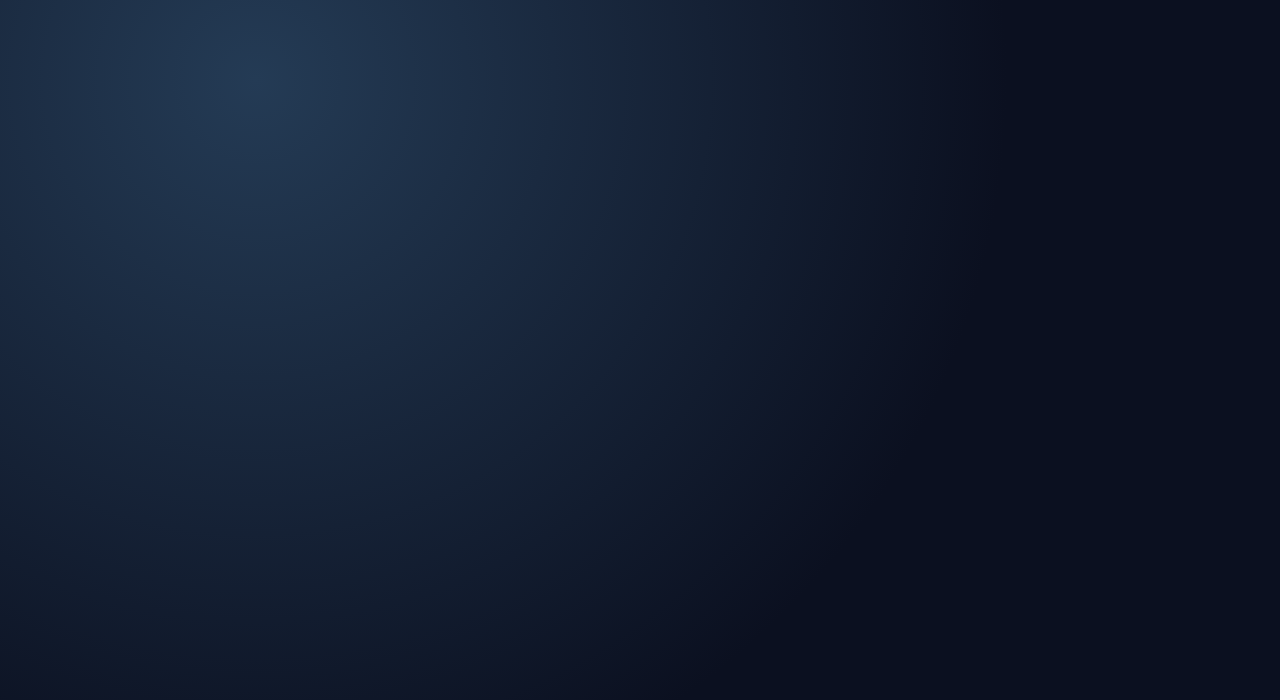
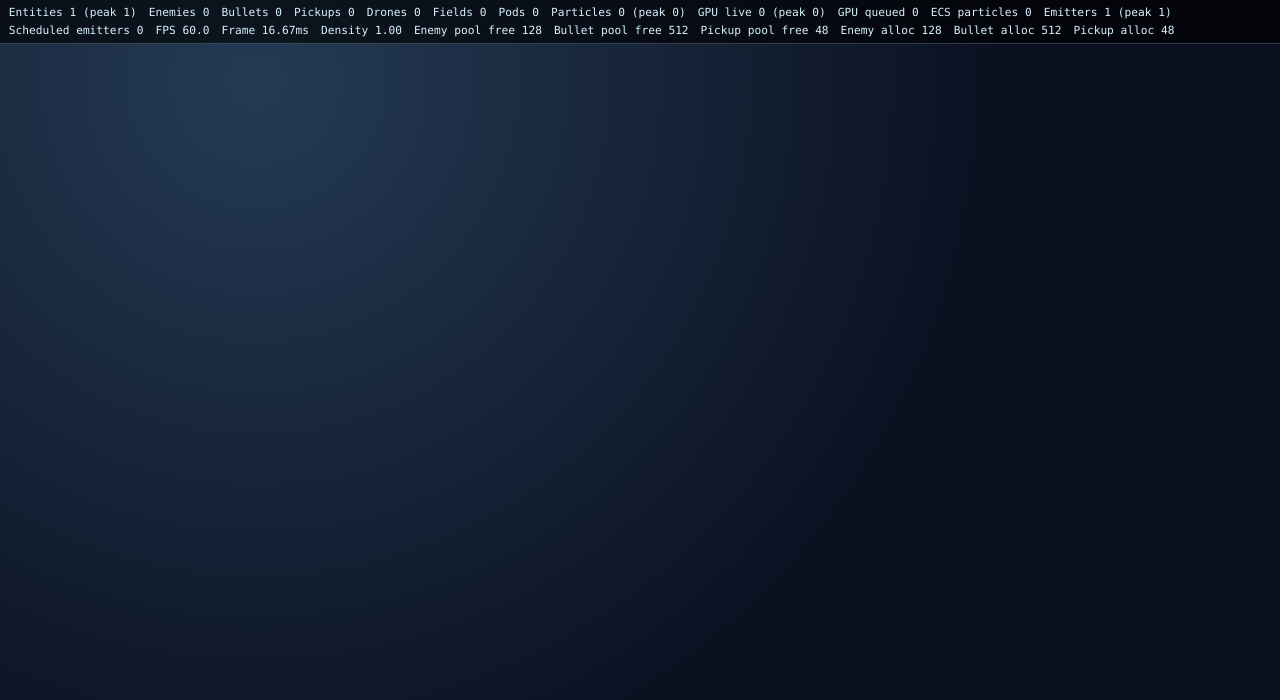
Before and after one commit to onion2k/shump, a React (Vite) app: page / in a window 1280 px wide. Shown: the top 700 px of the page. Built offline with nearby package versions, Linux system fonts and the light colour scheme; no server answers.

Commit message:
Implement ECS pooling plan

```diff
--- a/src/App.tsx
+++ b/src/App.tsx
@@ -11,6 +11,7 @@ import {
   isEffectsQuality,
   type EffectsQuality
 } from './game/render/effectsQuality';
+import { DebugToolbar } from './game/render/ui/DebugToolbar';
 
 const EFFECTS_QUALITY_STORAGE_KEY = 'shump.effects-quality';
 
@@ -231,9 +232,11 @@ export function App() {
     }
     return game.shopOffers();
   }, [activeCardsKey, foundCardsKey, game, snapshot.roundIndex, snapshot.state]);
+  const debugStats = game.debugStats();
 
   return (
     <main className="app-shell" data-game-state={snapshot.state}>
+      <DebugToolbar stats={debugStats} />
       <div className="game-stage">
         <GameCanvas
           game={game}
--- a/src/game/core/Game.ts
+++ b/src/game/core/Game.ts
@@ -163,6 +163,31 @@ export interface GameUpdateOptions {
   runDebug?: boolean;
 }
 
+export interface GameDebugStats {
+  totalEntities: number;
+  enemies: number;
+  bullets: number;
+  pickups: number;
+  drones: number;
+  fields: number;
+  pods: number;
+  particleEntities: number;
+  activeParticleVisuals: number;
+  gpuParticleLiveCount: number;
+  gpuParticlePendingSpawns: number;
+  particleEmitters: number;
+  scheduledEmitters: number;
+  estimatedFps: number;
+  averageFrameMs: number;
+  enemyDensityScale: number;
+  enemyPoolFree: number;
+  bulletPoolFree: number;
+  pickupPoolFree: number;
+  enemyPoolAllocated: number;
+  bulletPoolAllocated: number;
+  pickupPoolAllocated: number;
+}
+
 interface ScheduledEmitter {
   atMs: number;
   config: ParticleEmitterConfig;
@@ -176,6 +201,11 @@ const ADAPTIVE_LOW_FPS_HOLD_MS = 800;
 const ADAPTIVE_RECOVERY_HOLD_MS = 1800;
 const ENEMY_MONEY_REWARD = 2;
 const POD_CARD_IDS = ['satellite-bay', 'pulse-relay', 'missile-command'] as const;
+const ENTITY_POOL_PREWARM = {
+  enemy: 128,
+  bullet: 512,
+  pickup: 48
+} as const;
 
 export class Game {
   readonly entities = new EntityManager();
@@ -188,6 +218,7 @@ export class Game {
   private playerId = 0;
   private useGpuParticles = false;
   private gpuParticleSpawns: GpuParticleSpawn[] = [];
+  private gpuParticleLiveCount = 0;
   private scheduledEmitters: ScheduledEmitter[] = [];
   private trailSources: TrailSource[] = [];
   private debugEmitterId?: number;
@@ -291,6 +322,7 @@ export class Game {
 
   private resetWorld(playerState?: RunPlayerState) {
     this.entities.clear();
+    this.entities.prewarmPools(ENTITY_POOL_PREWARM);
     this.particles.clearEmitters();
     this.gpuParticleSpawns = [];
     this.scheduledEmitters = [];
@@ -909,6 +941,63 @@ export class Game {
     return count;
   }
 
+  debugStats(): GameDebugStats {
+    let totalEntities = 0;
+    let enemies = 0;
+    let bullets = 0;
+    let pickups = 0;
+    let drones = 0;
+    let fields = 0;
+    let pods = 0;
+    let particleEntities = 0;
+
+    for (const entity of this.entities.values()) {
+      totalEntities += 1;
+      if (entity.type === EntityType.Enemy) {
+        enemies += 1;
+      } else if (entity.type === EntityType.Bullet) {
+        bullets += 1;
+      } else if (entity.type === EntityType.Pickup) {
+        pickups += 1;
+      } else if (entity.type === EntityType.Drone) {
+        drones += 1;
+      } else if (entity.type === EntityType.Field) {
+        fields += 1;
+      } else if (entity.type === EntityType.Pod) {
+        pods += 1;
+      } else if (entity.type === EntityType.Particle) {
+        particleEntities += 1;
+      }
+    }
+
+    const poolStats = this.entities.poolStats();
+
+    return {
+      totalEntities,
+      enemies,
+      bullets,
+      pickups,
+      drones,
+      fields,
+      pods,
+      particleEntities,
+      activeParticleVisuals: particleEntities + this.gpuParticleLiveCount,
+      gpuParticleLiveCount: this.gpuParticleLiveCount,
+      gpuParticlePendingSpawns: this.gpuParticleSpawns.length,
+      particleEmitters: this.particles.countEmitters(),
+      scheduledEmitters: this.scheduledEmitters.length,
+      estimatedFps: 1000 / Math.max(1, this.averageFrameMs),
+      averageFrameMs: this.averageFrameMs,
+      enemyDensityScale: this.enemyDensityScale,
+      enemyPoolFree: poolStats.enemy.pooled,
+      bulletPoolFree: poolStats.bullet.pooled,
+      pickupPoolFree: poolStats.pickup.pooled,
+      enemyPoolAllocated: poolStats.enemy.totalAllocated,
+      bulletPoolAllocated: poolStats.bullet.totalAllocated,
+      pickupPoolAllocated: poolStats.pickup.totalAllocated
+    };
+  }
+
   setPlayableBounds(bounds: WorldBounds) {
     this.playableBounds = bounds;
   }
@@ -933,7 +1022,12 @@ export class Game {
       }
     } else {
       this.gpuParticleSpawns = [];
-    }
+      this.gpuParticleLiveCount = 0;
+    }
+  }
+
+  setGpuParticleLiveCount(count: number) {
+    this.gpuParticleLiveCount = Math.max(0, Math.floor(count));
   }
 
   consumeGpuParticleSpawns(): GpuParticleSpawn[] {
--- a/src/game/render/meshes/GpuParticleSystem.tsx
+++ b/src/game/render/meshes/GpuParticleSystem.tsx
@@ -194,6 +194,7 @@ export function GpuParticleSystem({ game, maxParticles = 24000, particleScale =
     }
 
     liveCountRef.current = activeCount;
+    game.setGpuParticleLiveCount(activeCount);
     geometry.setDrawRange(0, activeCount);
     attributes.positionAttr.needsUpdate = compacted || spawned;
     attributes.velocityAttr.needsUpdate = compacted || spawned;
--- /dev/null
+++ b/src/game/render/ui/DebugToolbar.tsx
@@ -0,0 +1,58 @@
+import { useEffect, useState } from 'react';
+import type { GameDebugStats } from '../../core/Game';
+
+interface DebugToolbarProps {
+  stats: GameDebugStats;
+}
+
+interface PeakStats {
+  totalEntities: number;
+  activeParticleVisuals: number;
+  gpuParticleLiveCount: number;
+  particleEmitters: number;
+}
+
+export function DebugToolbar({ stats }: DebugToolbarProps) {
+  const [peaks, setPeaks] = useState<PeakStats>({
+    totalEntities: stats.totalEntities,
+    activeParticleVisuals: stats.activeParticleVisuals,
+    gpuParticleLiveCount: stats.gpuParticleLiveCount,
+    particleEmitters: stats.particleEmitters
+  });
+
+  useEffect(() => {
+    setPeaks((previous) => ({
+      totalEntities: Math.max(previous.totalEntities, stats.totalEntities),
+      activeParticleVisuals: Math.max(previous.activeParticleVisuals, stats.activeParticleVisuals),
+      gpuParticleLiveCount: Math.max(previous.gpuParticleLiveCount, stats.gpuParticleLiveCount),
+      particleEmitters: Math.max(previous.particleEmitters, stats.particleEmitters)
+    }));
+  }, [stats]);
+
+  return (
+    <aside className="debug-toolbar" aria-label="debug-toolbar">
+      <span>Entities {stats.totalEntities} (peak {peaks.totalEntities})</span>
+      <span>Enemies {stats.enemies}</span>
+      <span>Bullets {stats.bullets}</span>
+      <span>Pickups {stats.pickups}</span>
+      <span>Drones {stats.drones}</span>
+      <span>Fields {stats.fields}</span>
+      <span>Pods {stats.pods}</span>
+      <span>Particles {stats.activeParticleVisuals} (peak {peaks.activeParticleVisuals})</span>
+      <span>GPU live {stats.gpuParticleLiveCount} (peak {peaks.gpuParticleLiveCount})</span>
+      <span>GPU queued {stats.gpuParticlePendingSpawns}</span>
+      <span>ECS particles {stats.particleEntities}</span>
+      <span>Emitters {stats.particleEmitters} (peak {peaks.particleEmitters})</span>
+      <span>Scheduled emitters {stats.scheduledEmitters}</span>
+      <span>FPS {stats.estimatedFps.toFixed(1)}</span>
+      <span>Frame {stats.averageFrameMs.toFixed(2)}ms</span>
+      <span>Density {stats.enemyDensityScale.toFixed(2)}</span>
+      <span>Enemy pool free {stats.enemyPoolFree}</span>
+      <span>Bullet pool free {stats.bulletPoolFree}</span>
+      <span>Pickup pool free {stats.pickupPoolFree}</span>
+      <span>Enemy alloc {stats.enemyPoolAllocated}</span>
+      <span>Bullet alloc {stats.bulletPoolAllocated}</span>
+      <span>Pickup alloc {stats.pickupPoolAllocated}</span>
+    </aside>
+  );
+}
--- a/src/styles.css
+++ b/src/styles.css
@@ -26,6 +26,30 @@ body,
 .game-stage {
   width: 100%;
   height: 100%;
+}
+
+.debug-toolbar {
+  position: fixed;
+  top: 0;
+  left: 0;
+  right: 0;
+  z-index: 9999;
+  display: flex;
+  flex-wrap: wrap;
+  gap: 0.35rem 0.75rem;
+  align-items: center;
+  padding: 0.35rem 0.55rem;
+  background: rgba(0, 0, 0, 0.64);
+  border-bottom: 1px solid rgba(173, 216, 255, 0.26);
+  color: #d8f0ff;
+  font-size: 0.7rem;
+  font-family: 'SF Mono', 'Roboto Mono', Menlo, Consolas, monospace;
+  pointer-events: none;
+  user-select: text;
+}
+
+.debug-toolbar span {
+  white-space: nowrap;
 }
 
 .overlay {
```
Also changed, not shown: src/game/ecs/EntityManager.ts (+132 -1 lines), 2 other files (tests, documents, lock files or other folders).
